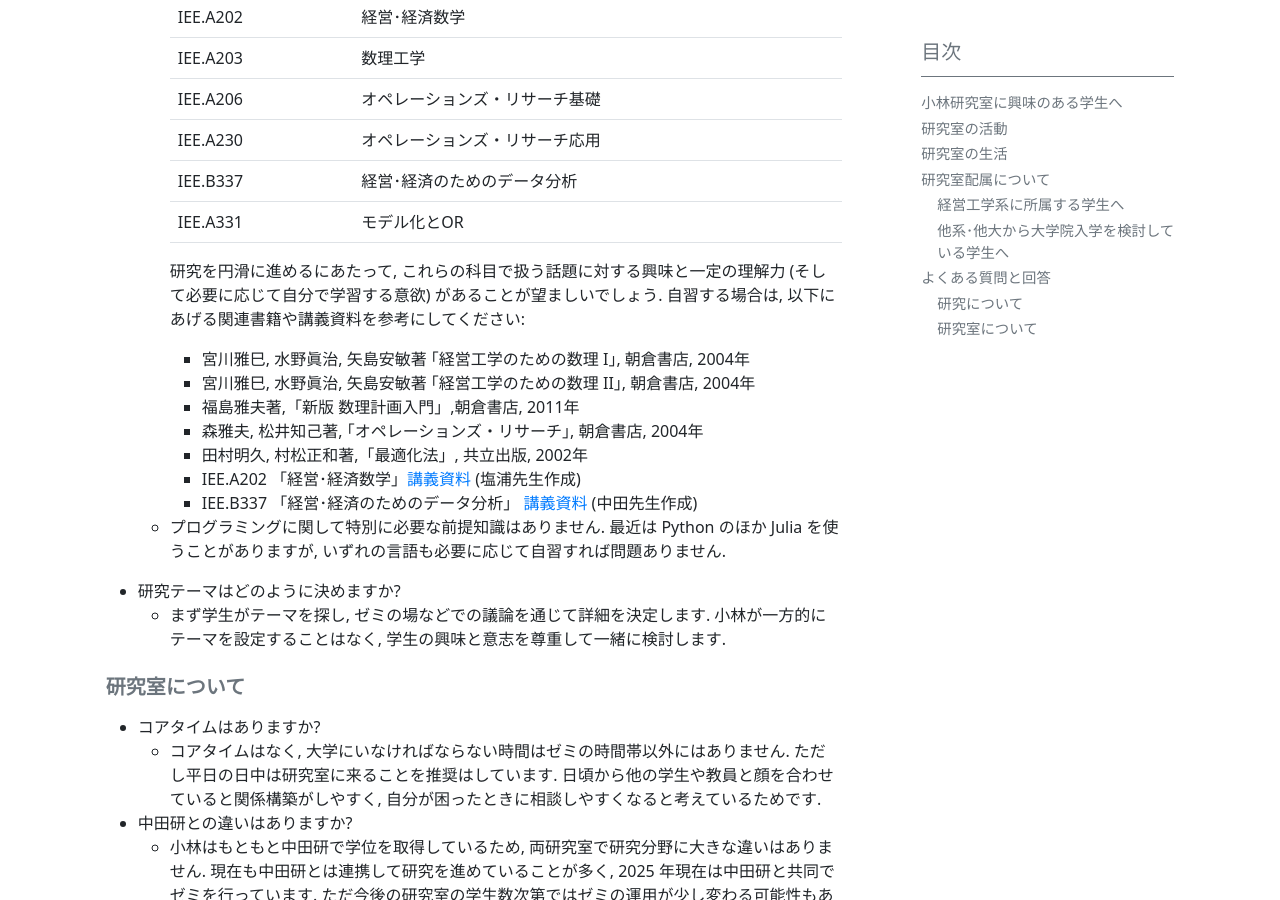
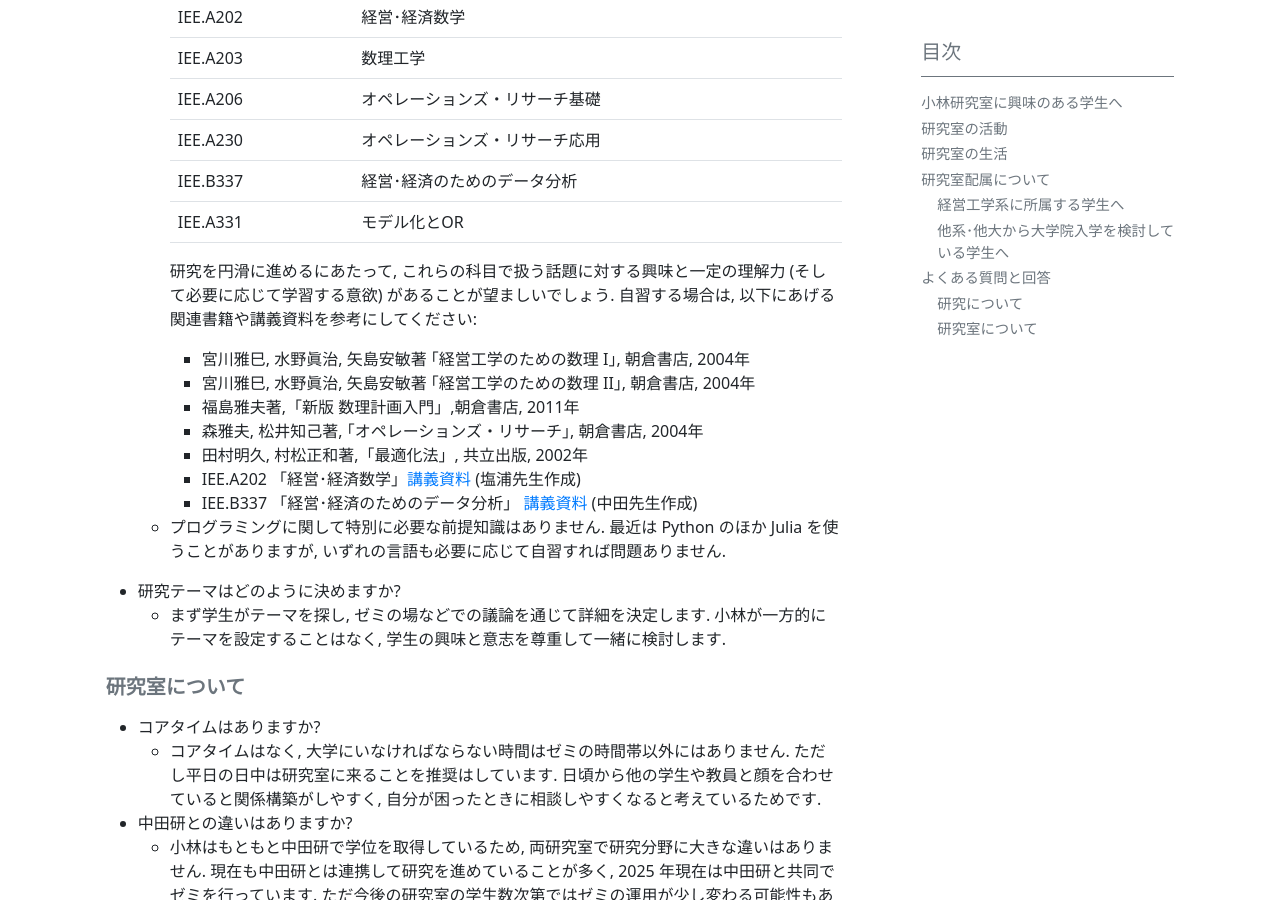
Before and after one commit to isct-koba-lab/isct-koba-lab.github.io, a Jekyll site: the page built from pages/for-students.md, in a window 1280 px wide and 900 px high, scrolled down 2009 px. Built offline with Jekyll 4.4.1, drawn with Linux system fonts in a browser that asks for light colours.

Commit message:
for students

```diff
--- a/pages/for-students.md
+++ b/pages/for-students.md
@@ -74,7 +74,7 @@ toc: true
       |IEE.B337 | 経営･経済のためのデータ分析|
       |IEE.A331 | モデル化とOR|
 
-    研究を円滑に進めるにあたって, これらの科目で扱う話題に対する興味と一定の理解力 (そして必要に応じて自分で学習する意欲) があることが望ましいでしょう. 自習する場合は, 以下にあげる関連書籍や講義資料を参考にしてください:
+    研究を円滑に進めるにあたって, これらの科目で扱う話題に対する興味と一定の理解力 (そして必要に応じて学習する意欲) があることが望ましいでしょう. 自習する場合は, 以下にあげる関連書籍や講義資料を参考にしてください:
       - 宮川雅巳, 水野眞治, 矢島安敏著 ｢経営工学のための数理 I｣, 朝倉書店, 2004年
       - 宮川雅巳, 水野眞治, 矢島安敏著 ｢経営工学のための数理 II｣, 朝倉書店, 2004年
       - 福島雅夫著,「新版 数理計画入門」,朝倉書店, 2011年
```
